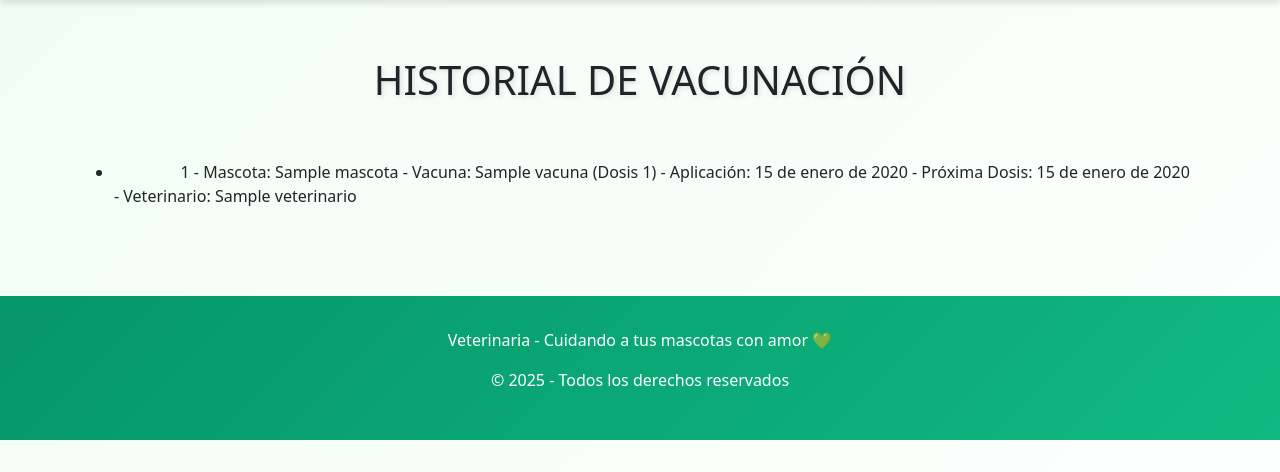
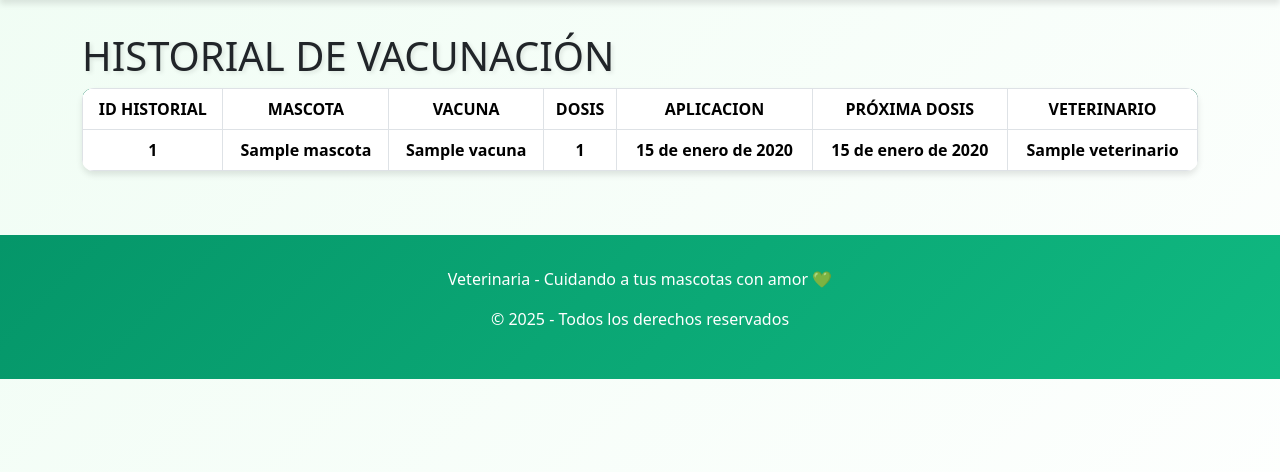
Before and after one commit to Jorge-Luis-Contreras-Maidana/ProyectoWeb3, a Django app: page /historial/ in a window 1280 px wide. Shown: the part 56-528 px from the top of the page. Run offline with Django 5.2, Linux system fonts and the light colour scheme; tables that the repository leaves empty hold one stand-in row (values such as "Sample post"); lists and menus that the app fills with data are empty.

Commit message:
Update listar_historial.html

```diff
--- a/proyectoweb3/appVeterinaria/templates/listar_historial.html
+++ b/proyectoweb3/appVeterinaria/templates/listar_historial.html
@@ -1,38 +1,79 @@
 {% extends "base.html" %}
-
 {% block content %}
     {% comment %} usuario: {{ user.username }} {% endcomment %}
+    <div class="d-flex justify-content-between align-items-center">
         <h1>HISTORIAL DE VACUNACIÓN</h1>
-    <ul>
+        {% if user.is_superuser or user.is_staff %}
+            {# Admin y Staff pueden crear #}
+            <div>
+                <span class="p-2 rounded bg-info-subtle text-dark fw-bold">
+                    <a href="{% url 'crear_historial' %}">NUEVO REGISTRO</a>
+                </span>
+            </div>
+        {% endif %}
+    </div>
+    <table class="table table-bordered mb-0">
+        <thead class="bg-dark text-white fw-bold text-uppercase">
+            <tr>
+                <th scope="col" class="text-center py-2 border-end">ID HISTORIAL</th>
+                <th scope="col" class="text-center py-2 border-end">MASCOTA</th>
+                <th scope="col" class="text-center py-2 border-end">VACUNA</th>
+                <th scope="col" class="text-center py-2 border-end">DOSIS</th>
+                <th scope="col" class="text-center py-2 border-end">APLICACION</th>
+                <th scope="col" class="text-center py-2 border-end">PRÓXIMA DOSIS</th>
+                <th scope="col" class="text-center py-2 border-end">VETERINARIO</th>
+                {% if user.is_superuser %}
+                    <th scope="col" class="text-center py-2 border-end"></th>
+                    <th scope="col" class="text-center py-2 border-end"></th>
+                {% elif user.is_staff %}
+                    <th scope="col" class="text-center py-2 border-end"></th>
+                {% else %}
+
+                {% endif %}
+
+            </tr>
+        </thead>
+        <tbody>
             {% for historial in historiales %}
-            <li>
-                {{ historial.id_vacunacion }} - Mascota: {{ historial.id_mascota.nombre }} - Vacuna: {{ historial.id_vacuna.nombre_vacuna }} (Dosis {{ historial.dosis_numero }}) - Aplicación: {{ historial.fecha_aplicacion }} - Próxima Dosis: {{ historial.fecha_proxima }} - Veterinario: {{ historial.id_veterinario.nombre }}
-
+                <tr>
+                    <th scope="col" class="text-center py-2 border-end">{{ historial.id_vacunacion }}</th>
+                    <th scope="col" class="text-center py-2 border-end">{{ historial.id_mascota.nombre }}</th>
+                    <th scope="col" class="text-center py-2 border-end">{{ historial.id_vacuna.nombre_vacuna }}</th>
+                    <th scope="col" class="text-center py-2 border-end">{{ historial.dosis_numero }}</th>
+                    <th scope="col" class="text-center py-2 border-end">{{ historial.fecha_aplicacion }}</th>
+                    <th scope="col" class="text-center py-2 border-end">{{ historial.fecha_proxima }}</th>
+                    <th scope="col" class="text-center py-2 border-end">{{ historial.id_veterinario.nombre }}</th>
                     {% if user.is_superuser %}
                     {# Admin: Puede ELIMINAR y MODIFICAR #}
-                <a href=" {% url 'eliminar_historial' historial.id_vacunacion %}">ELIMINAR</a> |
-                <a href="{% url 'actualizar_historial' historial.id_vacunacion %}">MODIFICAR</a>
-
+                        <th scope="col" class="text-center py-2 border-end">
+                            <span class="p-2 rounded bg-info-subtle text-dark fw-bold">
+                                <a href=" {% url 'eliminar_historial' historial.id_vacunacion %}">
+                                    ELIMINAR
+                                </a>
+                            </span>
+                        </th>
+                        <th scope="col" class="text-center py-2">
+                            <span class="p-2 rounded bg-info-subtle text-dark fw-bold">
+                                <a href="{% url 'actualizar_historial' historial.id_vacunacion %}">
+                                    MODIFICAR
+                                </a>
+                            </span>
+                        </th>
                     {% elif user.is_staff %}
                     {# Staff: Solo puede MODIFICAR #}
-                    | <a href="{% url 'actualizar_historial' historial.id_vacunacion %}">MODIFICAR</a>
-
+                        <th scope="col" class="text-center py-2">
+                            <span class="p-2 rounded bg-info-subtle text-dark fw-bold">
+                                <a href="{% url 'actualizar_historial' historial.id_vacunacion %}">
+                                    MODIFICAR
+                                </a>
+                            </span>
+                        </th>
                     {% else %}
                     {# Usuario Normal: Solo Visualizar. No se muestran enlaces de acción #}
 
                     {% endif %}
-                            </li>
+                </tr>
             {% endfor %}
-    </ul>
-
-    {% if user.is_superuser or user.is_staff %}
-        {# Admin y Staff pueden crear #}
-    <a href="{% url 'crear_historial' %}">NUEVO REGISTRO</a>
-    {% endif %}
-
-    {% comment %} <a href="{% url 'listar_compras' %}">VER COMPRAS</a> |
-    <a href="{% url 'listar_tiendas' %}">VER TIENDAS</a> {% endcomment %}
-    {% comment %} {% else %}
-    <h2>Ud no tiene permiso para app Ventas</h2>
-    {% endif %} {% endcomment %}
+        </tbody>
+    </table>
 {% endblock %}
```
Lines whose indentation alone changed are shown as unchanged.
